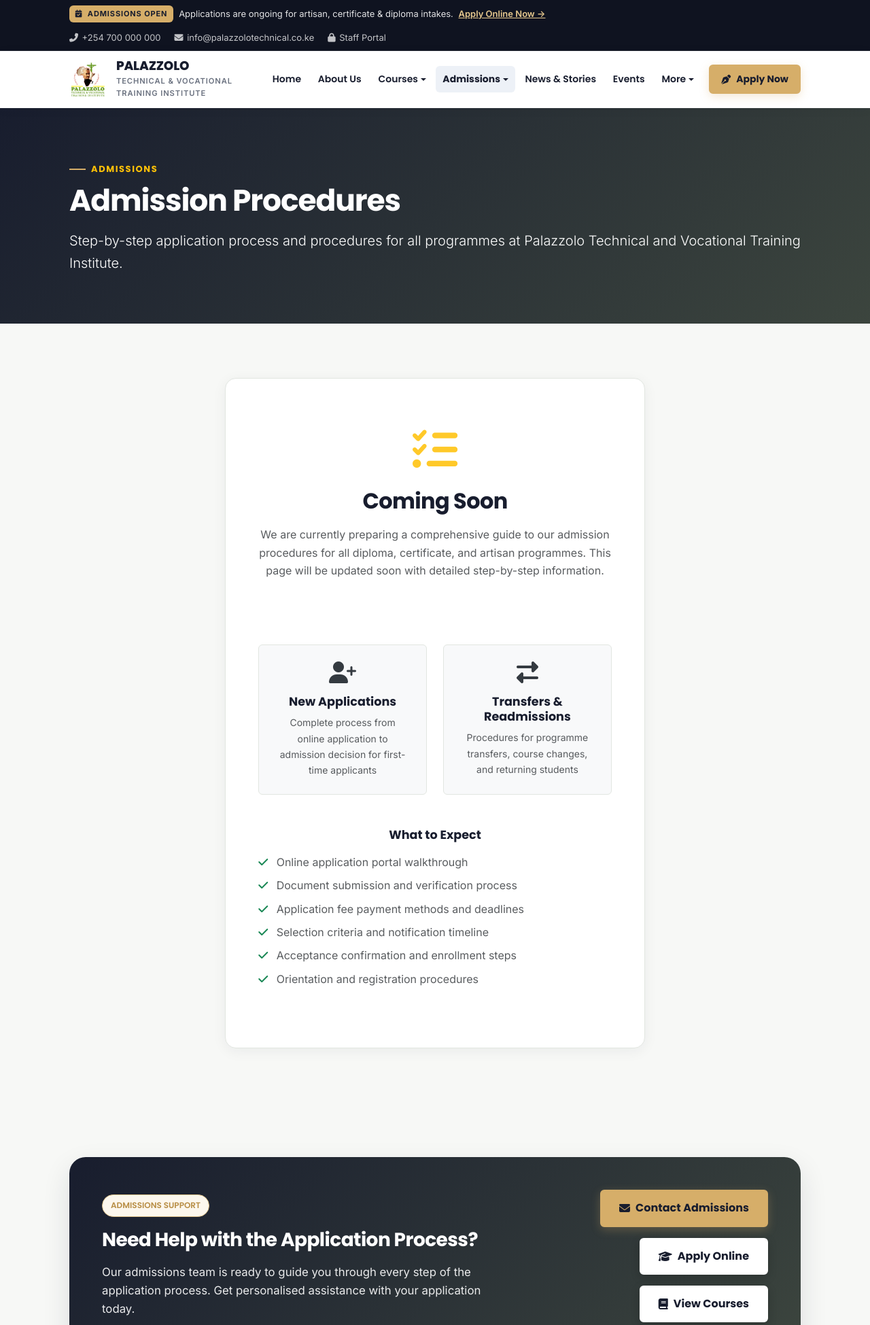
After one commit to ashirumah11/palazzolo-rebrandsite, a Django app: page /admissions/ in a window 1280 px wide. The commit adds this page. Shown: the top 1949 px of the page at 68% size. Run offline with Django 5.2, Linux system fonts and the light colour scheme; data comes from the database, SQL or seed files in the repository; data that the repository does not hold is empty.

Commit message:
feat: add admissions requirements and procedures pages

```diff
--- a/admissions/views.py
+++ b/admissions/views.py
@@ -140,3 +140,21 @@ def fees_list_view(request):
         'department_fees': department_fees,
     }
     return render(request, 'admissions/fees_list.html', context)
+
+
+def admission_requirements_view(request):
+    """
+    Admission Requirements - Coming Soon page.
+    Displays a professional placeholder page for admission requirements
+    that can be replaced with real content from a CMS in the future.
+    """
+    return render(request, 'admissions/requirements.html')
+
+
+def admission_procedures_view(request):
+    """
+    Admission Procedures - Coming Soon page.
+    Displays a professional placeholder page for admission procedures
+    that can be replaced with real content from a CMS in the future.
+    """
+    return render(request, 'admissions/procedures.html')
--- a/config/urls.py
+++ b/config/urls.py
@@ -14,7 +14,7 @@ import os
 from content.views import home_view, about_view, event_list_view, event_detail_view, gallery_list_view
 from contacts.views import contact_view
 from courses.views import course_list_view, course_detail_view, department_detail_view
-from admissions.views import admission_apply_view, admission_track_view, course_options_view, fees_list_view
+from admissions.views import admission_apply_view, admission_track_view, course_options_view, fees_list_view, admission_requirements_view, admission_procedures_view
 from news.views import news_list_view, news_detail_view
 
 urlpatterns = [
@@ -24,9 +24,12 @@ urlpatterns = [
     path('courses/', course_list_view, name='course_list'),
     path('courses/<slug:slug>/', course_detail_view, name='course_detail'),
     path('departments/<slug:slug>/', department_detail_view, name='department_detail'),
+    path('admissions/', admission_procedures_view, name='admissions'),
     path('admissions/apply/', admission_apply_view, name='admission_apply'),
     path('admissions/track/', admission_track_view, name='admission_track'),
     path('admissions/courses/filter/', course_options_view, name='course_filter'),
+    path('admissions/requirements/', admission_requirements_view, name='admission_requirements'),
+    path('admissions/procedures/', admission_procedures_view, name='admission_procedures'),
     path('news/', news_list_view, name='news_list'),
     path('news/<slug:slug>/', news_detail_view, name='news_detail'),
     path('events/', event_list_view, name='event_list'),
--- /dev/null
+++ b/templates/admissions/procedures.html
@@ -0,0 +1,201 @@
+{% extends "base.html" %}
+{% load static %}
+
+{% block title %}Admission Procedures | PTVTI Palazzolo Technical & Vocational Training Institute{% endblock %}
+
+{% block meta_description %}Learn about the admission application process and procedures for Palazzolo Technical and Vocational Training Institute. Coming soon - step-by-step guide for all programmes.{% endblock %}
+
+{% block content %}
+<!-- ==========================================
+     ADMISSION PROCEDURES HERO SECTION
+     Matches Events Page Hero Pattern
+     ========================================== -->
+<section class="event-hero" aria-label="Admission Procedures">
+  <div class="container">
+    <span class="section-eyebrow text-warning">ADMISSIONS</span>
+    <h1>Admission Procedures</h1>
+    <p class="lead">Step-by-step application process and procedures for all programmes at Palazzolo Technical and Vocational Training Institute.</p>
+  </div>
+</section>
+
+<!-- ==========================================
+     COMING SOON CONTENT
+     ========================================== -->
+<section class="ptvti-section" aria-label="Coming Soon Notice">
+  <div class="container">
+    <div class="row justify-content-center">
+      <div class="col-lg-8 col-xl-7">
+        <div class="ptvti-card text-center py-5 px-4">
+          <div class="ptvti-card-body">
+            <div class="coming-soon-icon mb-4">
+              <i class="fas fa-tasks fa-4x text-warning"></i>
+            </div>
+            <h2 class="mb-3">Coming Soon</h2>
+            <p class="text-muted mb-4">We are currently preparing a comprehensive guide to our admission procedures for all diploma, certificate, and artisan programmes. This page will be updated soon with detailed step-by-step information.</p>
+
+            <div class="row g-4 mt-5">
+              <div class="col-md-6">
+                <div class="info-card h-100 p-4 bg-light rounded">
+                  <i class="fas fa-user-plus fa-2x text-navy mb-3"></i>
+                  <h5 class="mb-2">New Applications</h5>
+                  <p class="text-muted small mb-0">Complete process from online application to admission decision for first-time applicants</p>
+                </div>
+              </div>
+              <div class="col-md-6">
+                <div class="info-card h-100 p-4 bg-light rounded">
+                  <i class="fas fa-exchange-alt fa-2x text-navy mb-3"></i>
+                  <h5 class="mb-2">Transfers & Readmissions</h5>
+                  <p class="text-muted small mb-0">Procedures for programme transfers, course changes, and returning students</p>
+                </div>
+              </div>
+            </div>
+
+            <div class="mt-5">
+              <h5 class="mb-3">What to Expect</h5>
+              <ul class="list-unstyled text-start text-muted">
+                <li class="mb-2"><i class="fas fa-check text-success me-2"></i> Online application portal walkthrough</li>
+                <li class="mb-2"><i class="fas fa-check text-success me-2"></i> Document submission and verification process</li>
+                <li class="mb-2"><i class="fas fa-check text-success me-2"></i> Application fee payment methods and deadlines</li>
+                <li class="mb-2"><i class="fas fa-check text-success me-2"></i> Selection criteria and notification timeline</li>
+                <li class="mb-2"><i class="fas fa-check text-success me-2"></i> Acceptance confirmation and enrollment steps</li>
+                <li class="mb-2"><i class="fas fa-check text-success me-2"></i> Orientation and registration procedures</li>
+              </ul>
+            </div>
+          </div>
+        </div>
+      </div>
+    </div>
+  </div>
+</section>
+
+<!-- ==========================================
+     ADMISSIONS CALL TO ACTION BANNER
+     Matches Homepage CTA Style / Fees Page Pattern
+     ========================================== -->
+<section class="ptvti-section" aria-label="Admissions Support">
+  <div class="container">
+    <div class="ptvti-cta-banner">
+      <div class="row align-items-center g-4">
+        <div class="col-xl-7 col-lg-7">
+          <span class="badge-ptvti badge-ptvti-gold mb-3">ADMISSIONS SUPPORT</span>
+          <h2 class="cta-banner-title">Need Help with the Application Process?</h2>
+          <p class="cta-banner-desc mb-0">Our admissions team is ready to guide you through every step of the application process. Get personalised assistance with your application today.</p>
+        </div>
+        <div class="col-xl-5 col-lg-5">
+          <div class="cta-banner-actions d-flex flex-wrap gap-3">
+            <a href="{% url 'contact' %}" class="btn-ptvti-gold btn-lg">
+              <i class="fas fa-envelope"></i> Contact Admissions
+            </a>
+            <a href="{% url 'admission_apply' %}" class="btn-ptvti-white btn-lg">
+              <i class="fas fa-graduation-cap"></i> Apply Online
+            </a>
+            <a href="{% url 'course_list' %}" class="btn-ptvti-white btn-lg">
+              <i class="fas fa-book"></i> View Courses
+            </a>
+          </div>
+        </div>
+      </div>
+    </div>
+  </div>
+</section>
+
+<!-- ==========================================
+     BACK TO ADMISSIONS NAVIGATION
+     ========================================== -->
+<section class="ptvti-section ptvti-section-alt" aria-label="Admissions Navigation">
+  <div class="container">
+    <div class="text-center">
+      <a href="{% url 'course_list' %}" class="btn btn-ptvti-primary">
+        <i class="fas fa-arrow-left me-2"></i> Back to Admissions
+      </a>
+    </div>
+  </div>
+</section>
+{% endblock %}
+
+{% block extra_css %}
+<style>
+/* Coming Soon Specific Styles */
+.coming-soon-icon i {
+  animation: pulse 2s ease-in-out infinite;
+}
+
+@keyframes pulse {
+  0%, 100% { transform: scale(1); opacity: 1; }
+  50% { transform: scale(1.05); opacity: 0.8; }
+}
+
+.info-card {
+  transition: transform var(--ptvti-transition-fast), box-shadow var(--ptvti-transition-fast);
+  border: 1px solid var(--ptvti-border);
+}
+
+.info-card:hover {
+  transform: translateY(-4px);
+  box-shadow: var(--ptvti-shadow-hover);
+  border-color: var(--ptvti-gold);
+}
+
+.info-card i {
+  transition: color var(--ptvti-transition-fast);
+}
+
+.info-card:hover i {
+  color: var(--ptvti-gold);
+}
+
+/* CTA Banner overrides for admissions pages */
+.ptvti-cta-banner {
+  background: linear-gradient(135deg, var(--ptvti-navy) 0%, var(--ptvti-forest) 100%);
+  border-radius: var(--ptvti-radius-xl);
+  padding: 3rem;
+  color: #FFFFFF;
+}
+
+.cta-banner-title {
+  color: #FFFFFF;
+  font-size: 1.75rem;
+  font-weight: 700;
+  line-height: 1.3;
+}
+
+.cta-banner-desc {
+  color: rgba(255, 255, 255, 0.9);
+  font-size: 1.05rem;
+}
+
+.cta-banner-actions {
+  display: flex;
+  flex-wrap: wrap;
+  gap: 1rem;
+  justify-content: flex-end;
+}
+
+@media (max-width: 991.98px) {
+  .cta-banner-actions {
+    justify-content: flex-start;
+  }
+}
+
+@media (max-width: 767.98px) {
+  .ptvti-cta-banner {
+    padding: 2rem 1.5rem;
+  }
+
+  .cta-banner-title {
+    font-size: 1.5rem;
+  }
+
+  .cta-banner-actions {
+    justify-content: center;
+    width: 100%;
+  }
+
+  .cta-banner-actions .btn-lg {
+    flex: 1;
+    min-width: 140px;
+    justify-content: center;
+  }
+}
+</style>
+{% endblock %}
--- a/templates/includes/navbar.html
+++ b/templates/includes/navbar.html
@@ -50,9 +50,11 @@
             Admissions
           </a>
           <ul class="dropdown-menu ptvti-dropdown-menu" aria-labelledby="admissionsDropdown">
-            <li><a class="dropdown-item fw-bold text-success" href="/admissions/apply/"><i class="fas fa-paper-plane text-success"></i> Apply Online</a></li>
-            <li><a class="dropdown-item" href="/admissions/track/"><i class="fas fa-search-location text-primary"></i> Track Application</a></li>
-            <li><a class="dropdown-item" href="/admissions/"><i class="fas fa-list-check text-muted"></i> Requirements & Procedures</a></li>
+            <li><a class="dropdown-item fw-bold text-success" href="{% url 'admission_apply' %}"><i class="fas fa-paper-plane text-success"></i> Apply Online</a></li>
+            <li><a class="dropdown-item" href="{% url 'admission_track' %}"><i class="fas fa-search-location text-primary"></i> Track Application</a></li>
+            <li><hr class="dropdown-divider my-1"></li>
+            <li><a class="dropdown-item" href="{% url 'admission_requirements' %}"><i class="fas fa-clipboard-check text-muted"></i> Admission Requirements</a></li>
+            <li><a class="dropdown-item" href="{% url 'admission_procedures' %}"><i class="fas fa-tasks text-muted"></i> Admission Procedures</a></li>
           </ul>
         </li>
 
```
Also changed, not shown: templates/admissions/requirements.html (added, +201 -0 lines).
